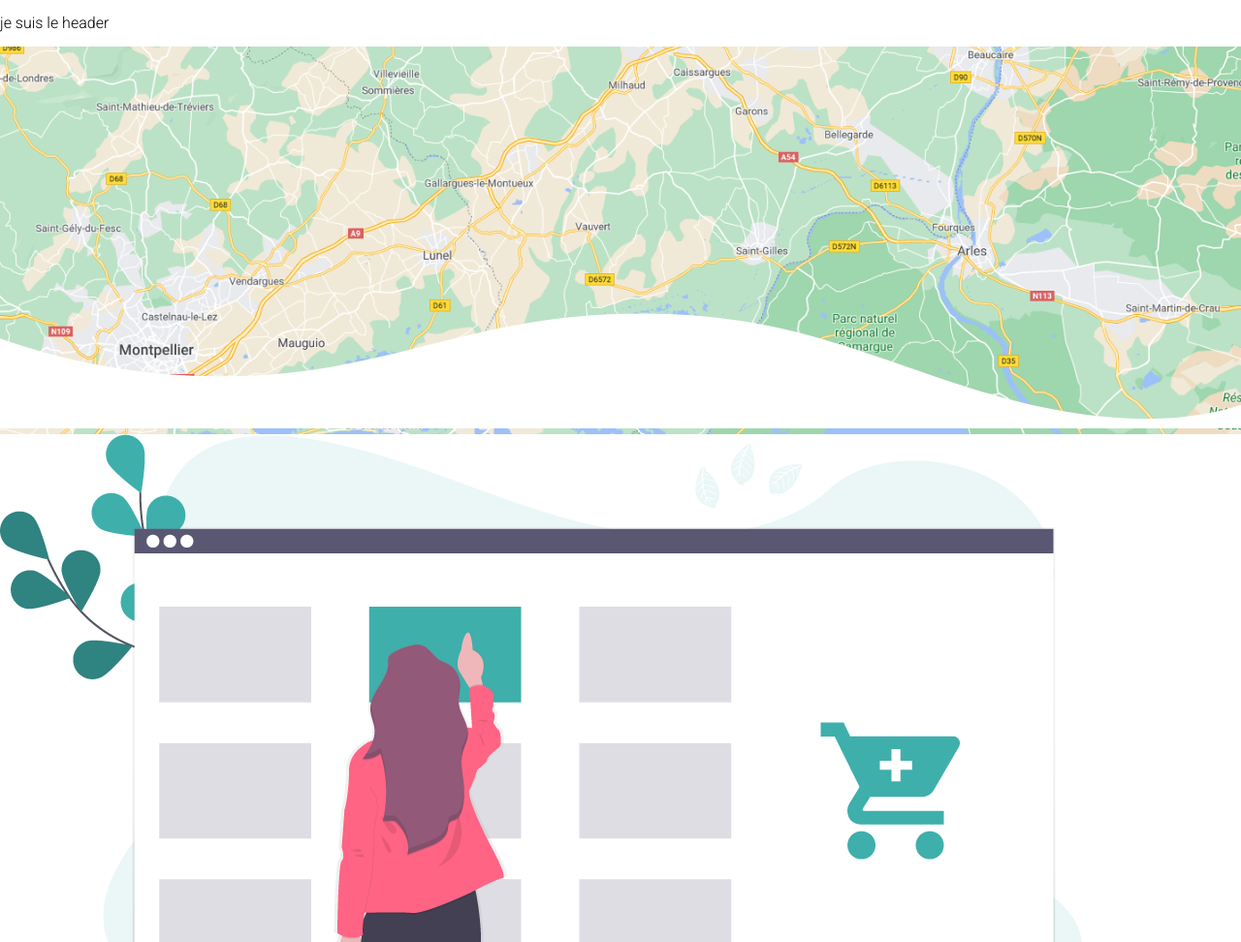
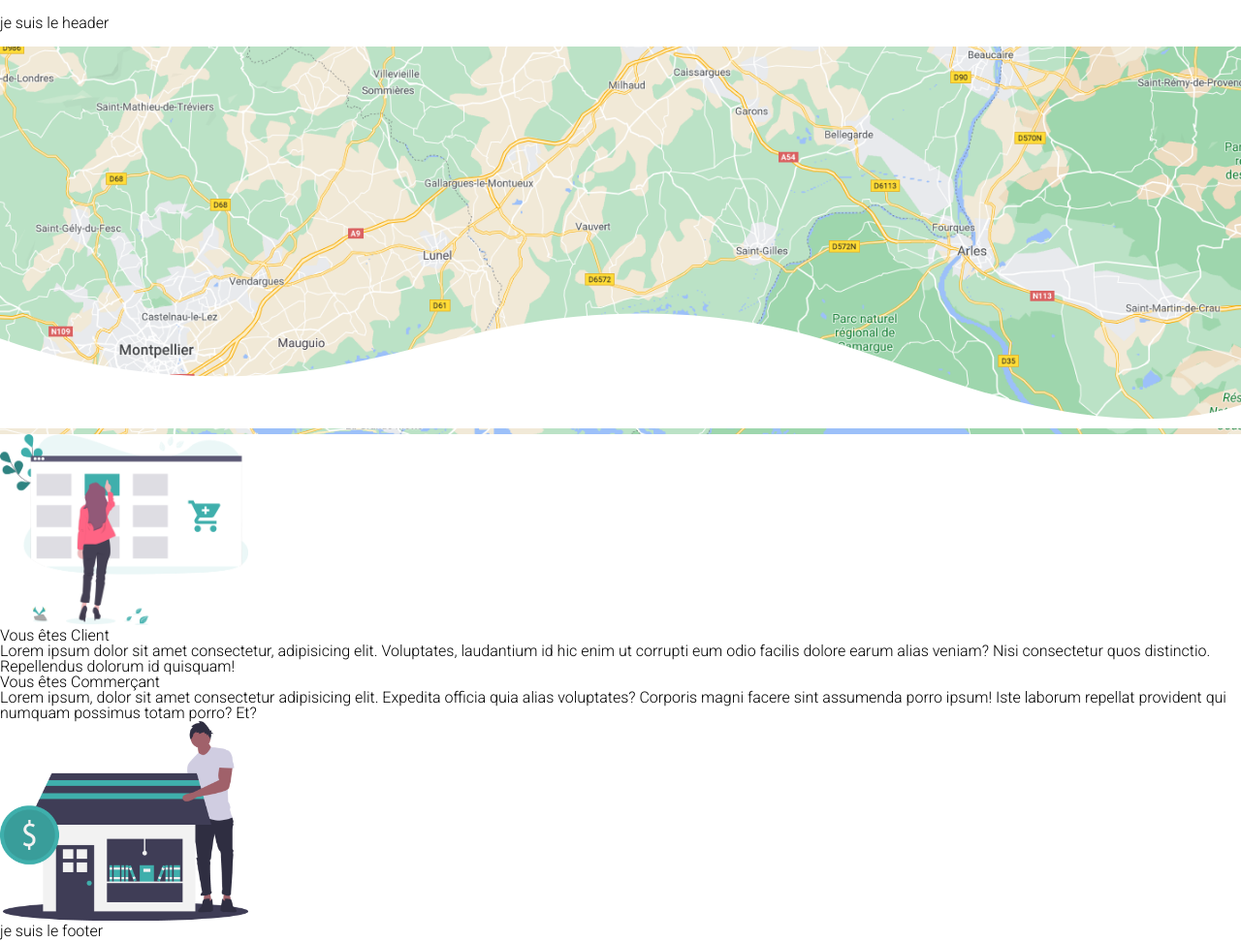
Before and after one commit to emarubi/HappyNews, a React app in the folder FRONT/: page / in a window 1280 px wide. Shown: the top 972 px of the page at 97% size. Built offline with nearby package versions, Linux system fonts and the light colour scheme.

Commit message:
chore(page): change picture character size

```diff
--- a/FRONT/src/components/Home/Page/index.js
+++ b/FRONT/src/components/Home/Page/index.js
@@ -26,7 +26,7 @@ function Page() {
             {/** ------------- Map Section ---------- */}
             <section className="customer">
                 <div className="pictureCharacter">
-                    <img className="customerPict" src={ Customer } alt="customer"/>
+                    <img className="illustrationPicture" src={ Customer } alt="customer"/>
                 </div>
                 <div className="presentationText">
                     <h2 className="presentationTitle">Vous êtes Client</h2>
@@ -41,7 +41,7 @@ function Page() {
                     <p className="presentationBody">Lorem ipsum, dolor    sit amet consectetur adipisicing elit. Expedita officia    quia alias voluptates? Corporis magni facere sint  assumenda porro ipsum! Iste laborum repellat provident   qui numquam possimus totam porro? Et?</p>
                 </div>
                 <div className="pictureCharacter">
-                    <img className="retailerPict" src={ Retailer } alt="retailer"/>
+                    <img className="illustrationPicture" src={ Retailer } alt="retailer"/>
                 </div>
             </section>
 
--- a/FRONT/src/components/Home/Page/style.scss
+++ b/FRONT/src/components/Home/Page/style.scss
@@ -21,60 +21,10 @@ body {
   opacity: 1;
 }
 
-
-/*  ---------- Path circle
-* {
-  margin: 0;
-  padding: 0;
-  box-sizing: border-box;
+.illustrationPicture {
+  max-width: 20vw;
+  object-fit: cover;
 }
-
-body
-{
-  min-height: 150vh;
-}
-
-section {
-  position: relative;
-  width: 100%;
-  height: 100vh;
-  background: url(../../../assets/Images/map.PNG);
-  background-attachment: fixed;
-  background-size: cover;
-  display: flex;
-  justify-content: center;
-  align-items: center;
-  clip-path: circle(180vh at 50% -80vh);
-}
-
-section .content
-{
-  max-width: 1000px;
-  text-align: center;
-}
-
-section .content h2
-{
-  font-size: 5em;
-  color: #fff;
-  font-weight: 700;
-}
-*/
-
-
-
-
-
-
-
-
-
-
-
-
-
-
-
 
 
 /*.content {
@@ -121,10 +71,7 @@ height: 20em;
   padding: 2em 2em;
 }
 
-.customerPict {
-  max-width: 20vw;
-  object-fit: cover;
-}
+
 
 .customerText {
   display: block;
```
